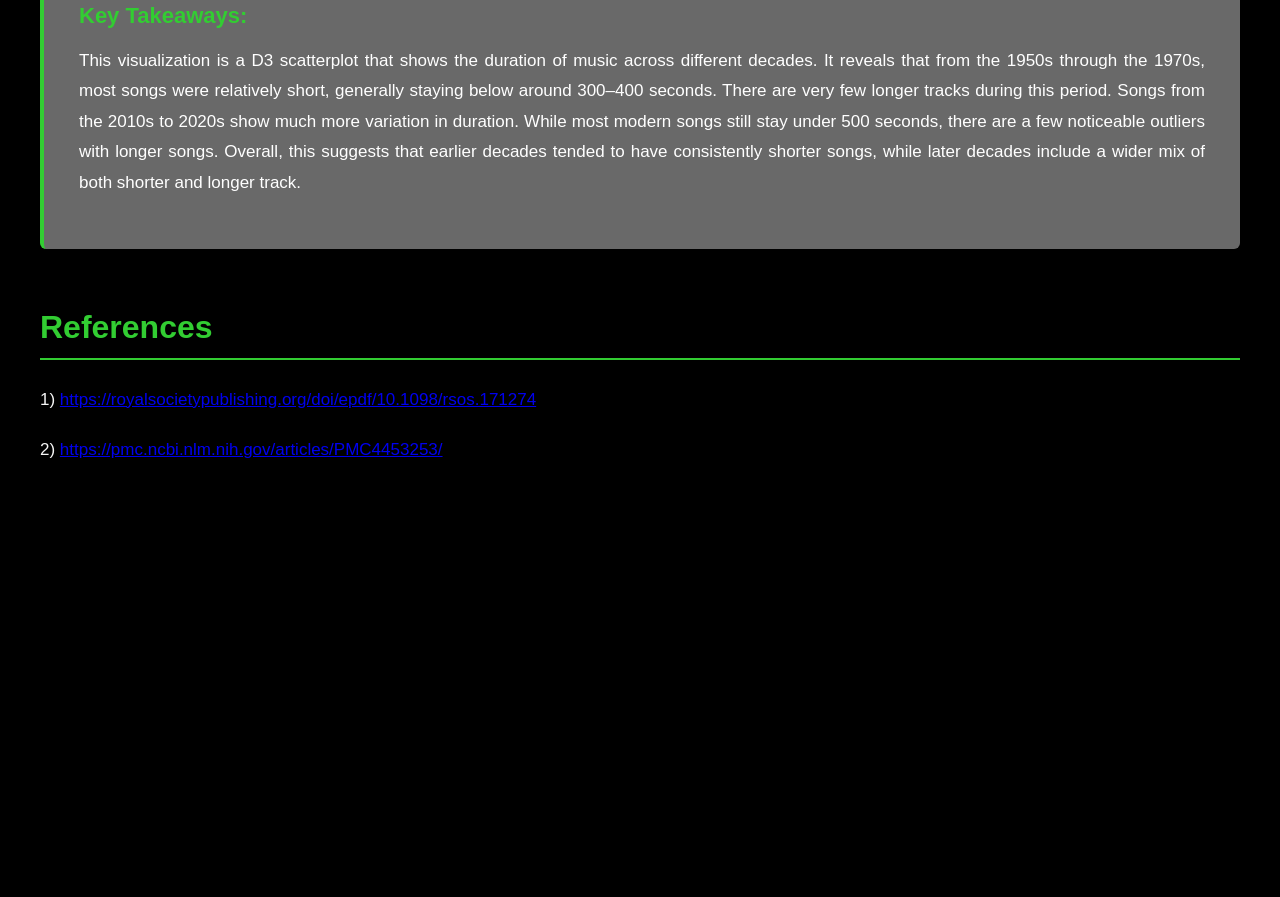
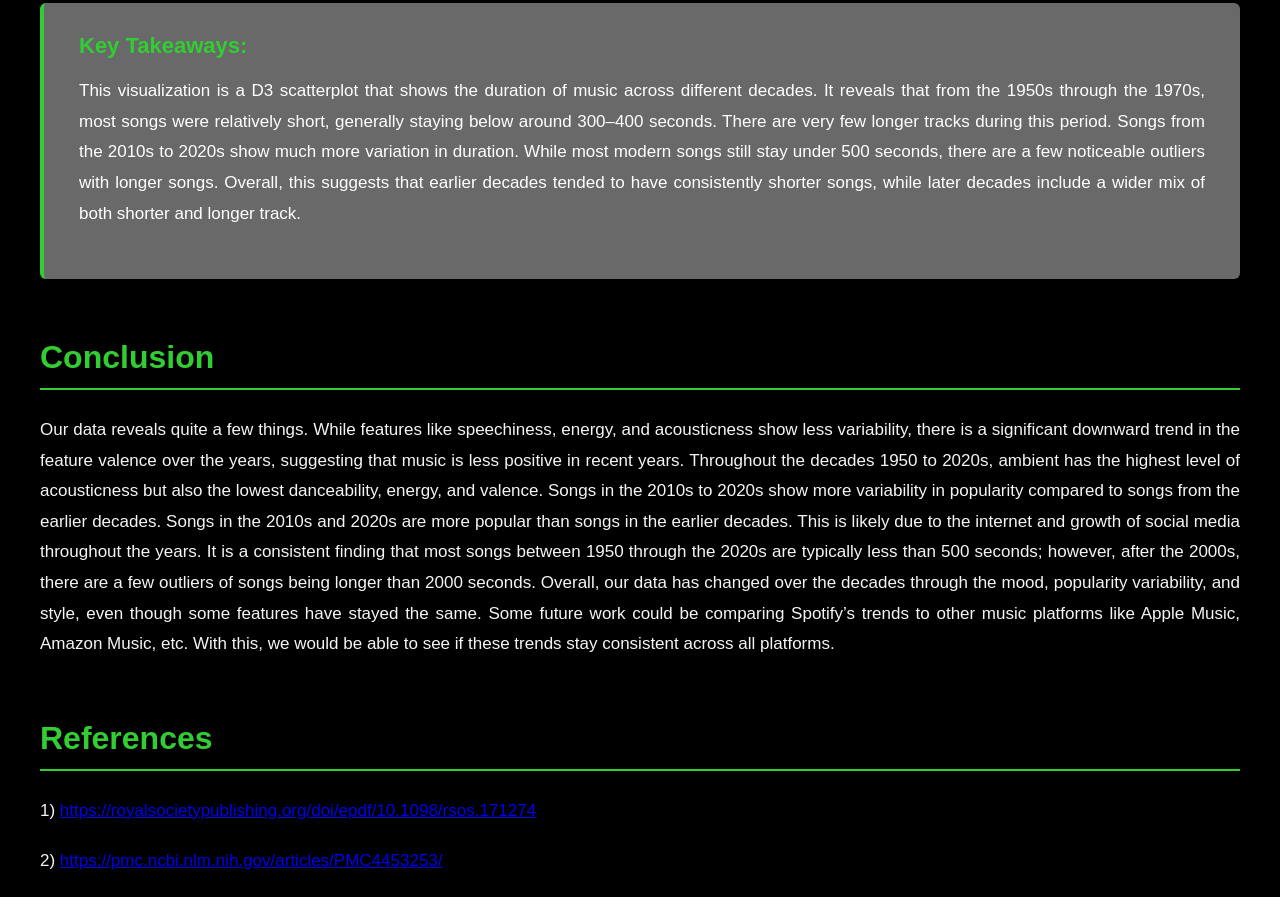
Before and after one commit to fionadonohue1228/MusicEvolution, a plain HTML site: page frontpage.html in a window 1280 px wide. Shown: the part 4999-5896 px from the top of the page. Before the commit the page ends 5485 px from the top, so only its background shows below. Drawn offline with nearby package versions, Linux system fonts and the light colour scheme; a script that the page names is missing.

Commit message:
Update frontpage.html

```diff
--- a/frontpage.html
+++ b/frontpage.html
@@ -187,7 +187,8 @@ contribute to popularity, and examine how music has evolved over time.
     triking piece of evidence was the song “Five Little Monkeys Jumping on the Bed.” This song came out in 2015 and reached a
     popularity of almost 100 in the 2010s. However, in the 2020s it plummeted down to a popularity of about 45. It is also notable
     that songs in the 2020s have such different popularity levels, whereas songs from the 1960s to 1980s show minimal skew in their popularity levels.
-    These earlier songs all seem to fall within the range of 30 to 60.
+    These earlier songs all seem to fall within the range of 30 to 60. The internet and social media could play an influence to the change in popularity
+    trends from the earlier decades to the later decades.
 
   </p>
   </div>
@@ -210,6 +211,19 @@ contribute to popularity, and examine how music has evolved over time.
   </p>
   </div>
 
+
+<h2>Conclusion </h2>
+<p>
+Our data reveals quite a few things. While features like speechiness, energy, and acousticness show less variability,
+  there is a significant downward trend in the feature valence over the years, suggesting that music is less positive in
+  recent years. Throughout the decades 1950 to 2020s, ambient has the highest level of acousticness but also the lowest danceability,
+  energy, and valence. Songs in the 2010s to 2020s show more variability in popularity compared to songs from the earlier decades. Songs
+  in the 2010s and 2020s are more popular than songs in the earlier decades. This is likely due to the internet and growth of social media
+  throughout the years. It is a consistent finding that most songs between 1950 through the 2020s are typically less than 500 seconds; however,
+  after the 2000s, there are a few outliers of songs being longer than 2000 seconds. Overall, our data has changed over the decades through the mood,
+  popularity variability, and style, even though some features have stayed the same. Some future work could be comparing Spotify’s trends to other music
+  platforms like Apple Music, Amazon Music, etc. With this, we would be able to see if these trends stay consistent across all platforms.
+</p>
 <h2>References</h2>
 <p>
 1) <a href="https://royalsocietypublishing.org/doi/epdf/10.1098/rsos.171274" target="_blank">https://royalsocietypublishing.org/doi/epdf/10.1098/rsos.171274</a>
```
